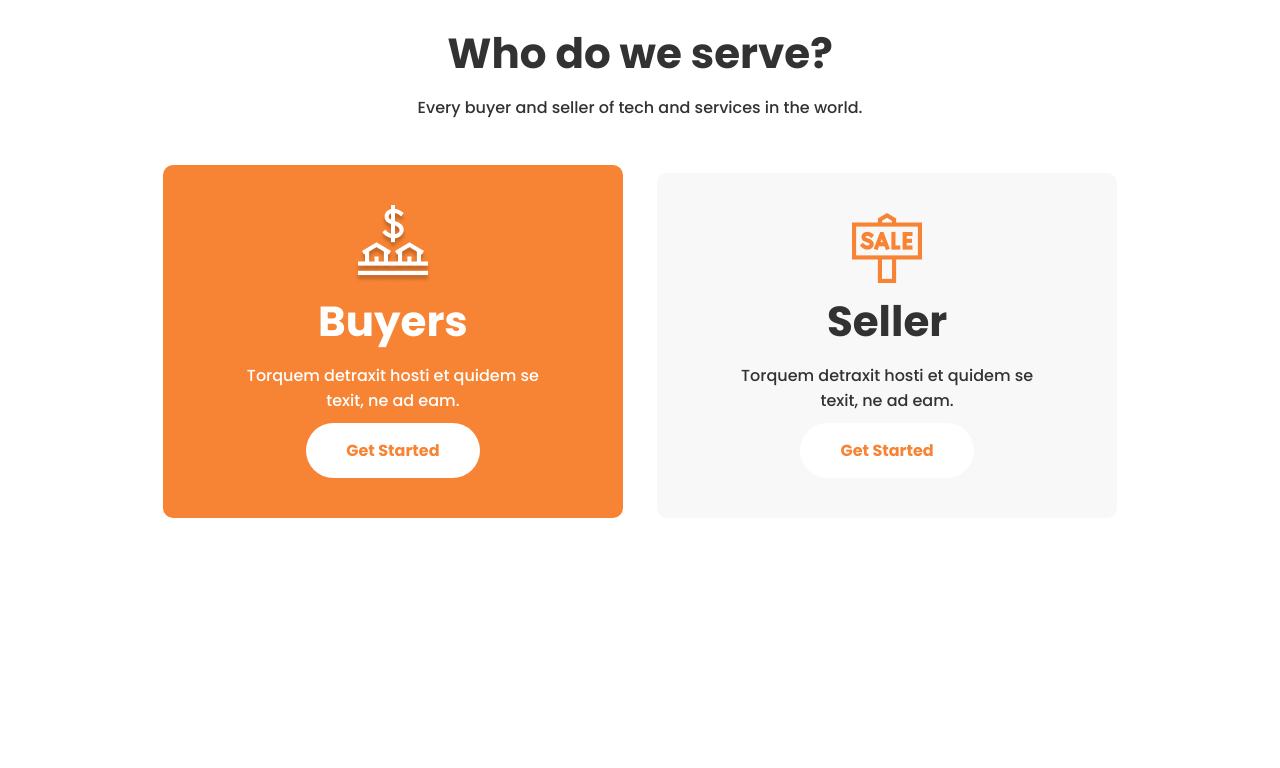
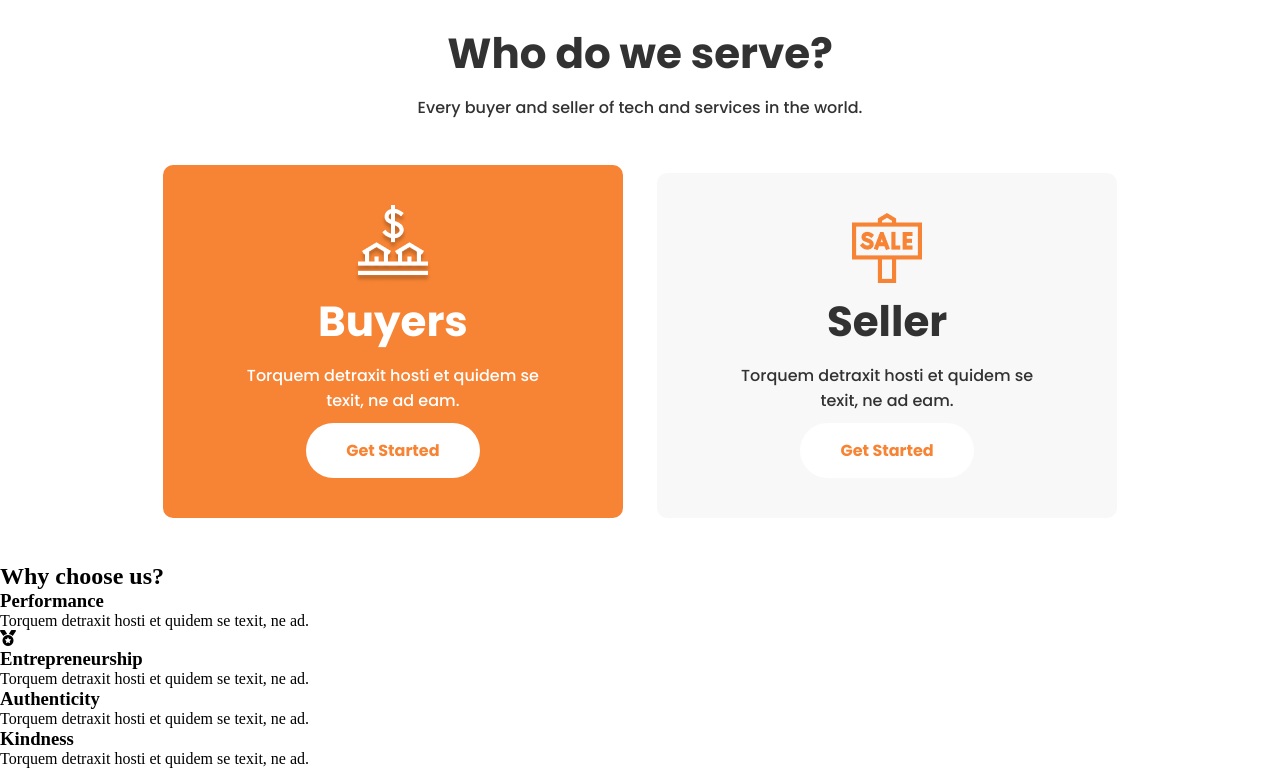
Before and after one commit to AllaberdiZ/CutSpace, a plain HTML site: page index.html in a window 1280 px wide. Shown: the part 2260-3028 px from the top of the page. Before the commit the page ends 2823 px from the top, so only its background shows below. Drawn offline with Linux system fonts and the light colour scheme.

Commit message:
Why-choose-us?

```diff
--- a/index.html
+++ b/index.html
@@ -6,6 +6,10 @@
     <meta name="viewport" content="width=device-width, initial-scale=1.0" />
     <title>CutSpace</title>
     <link rel="stylesheet" href="style.css" />
+    <script
+      src="https://kit.fontawesome.com/411b763858.js"
+      crossorigin="anonymous"
+    ></script>
     <link
       href="https://cdnjs.cloudflare.com/ajax/libs/font-awesome/4.7.0/css/font-awesome.min.css"
       rel="stylesheet"
@@ -130,5 +134,31 @@
         </div>
       </div>
     </div>
+
+    <div class="choose-us">
+      <h2>Why choose us?</h2>
+      <div class="choose-us-containers">
+        <div class="container3">
+          <span></span>
+          <h3>Performance</h3>
+          <p>Torquem detraxit hosti et quidem se texit, ne ad.</p>
+        </div>
+        <div class="container4">
+          <i class="fas fa-medal"></i>
+          <h3>Entrepreneurship</h3>
+          <p>Torquem detraxit hosti et quidem se texit, ne ad.</p>
+        </div>
+        <div class="container5">
+          <span></span>
+          <h3>Authenticity</h3>
+          <p>Torquem detraxit hosti et quidem se texit, ne ad.</p>
+        </div>
+        <div class="container6">
+          <span class=""></span>
+          <h3>Kindness</h3>
+          <p>Torquem detraxit hosti et quidem se texit, ne ad.</p>
+        </div>
+      </div>
+    </div>
   </body>
 </html>
--- a/style.css
+++ b/style.css
@@ -350,6 +350,7 @@ input[type="submit"] {
   background-color: #fff;
   border: none;
   border-radius: 30px;
+  cursor: pointer;
 }
 
 .container1 {
```
